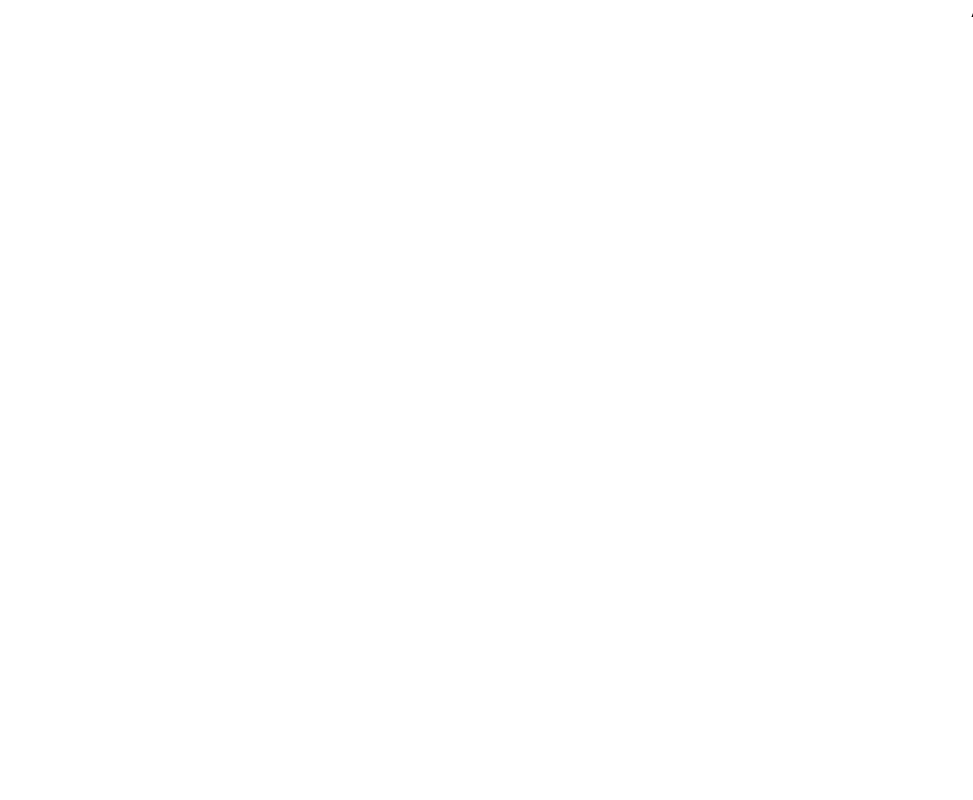
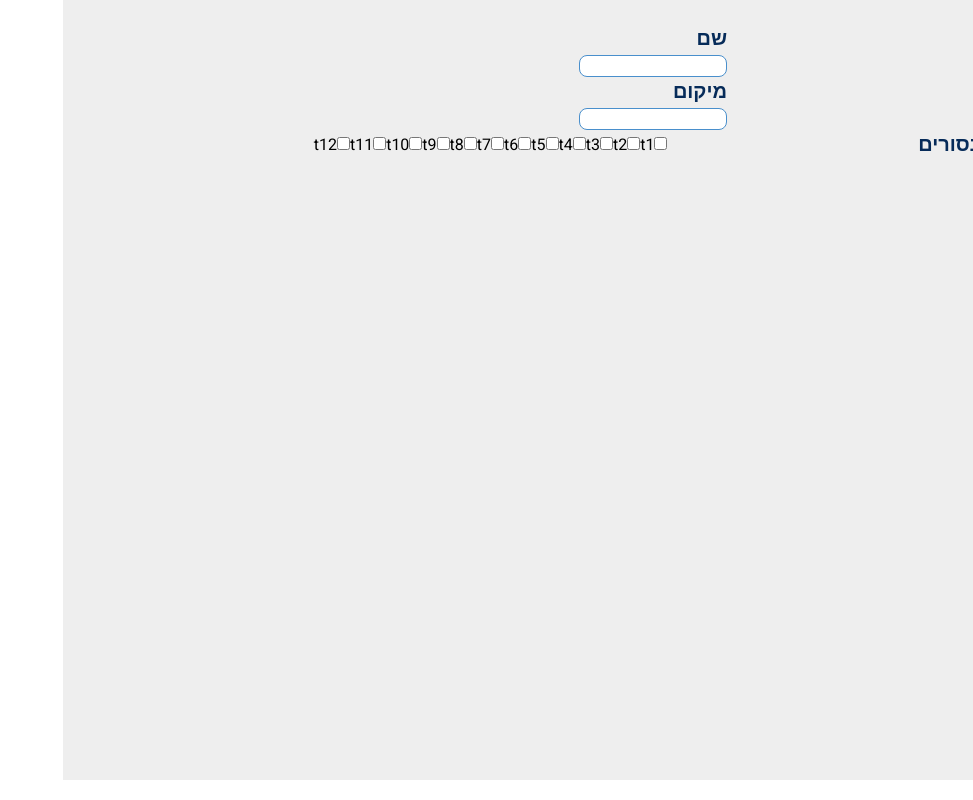
Before and after one commit to Practicum-Ariel/generator_control_client, a React (Vite) app: page /AddGenerator in a window 1280 px wide. Shown: the whole page, without its empty margins (307-1280 px from the left). Built offline with nearby package versions, Linux system fonts and the light colour scheme.

Commit message:
add new gen form

```diff
--- a/src/pages/AddGenerator/index.jsx
+++ b/src/pages/AddGenerator/index.jsx
@@ -1,7 +1,106 @@
-import React from 'react';
+import React, { useEffect, useState } from 'react';
+import styles from './style.module.css'
+//import axios from 'axios';
+import { apiReq } from '../../helpers/apiReq';
 
 function AddGenerator() {
-  return <form>AddGenerator</form>;
+
+
+  const [sensorsList, setSensorsList] = useState([
+    {name: "t1", id: "1234"},
+    {name: "t2", id: "2234"},
+    {name: "t3", id: "3234"},
+    {name: "t4", id: "4234"},
+    {name: "t5", id: "5234"},
+    {name: "t6", id: "6234"},
+    {name: "t7", id: "7234"},
+    {name: "t8", id: "8234"},
+    {name: "t9", id: "9234"},
+    {name: "t10", id: "1134"},
+    {name: "t11", id: "1334"},
+    {name: "t12", id: "1434"},
+  ])//{sensor name, senosr id, optionally - type}
+
+  const [name, setName] = useState('');
+  const [location, setLocation] = useState('');
+  const [selectedSensors, setSelectedSensors] = useState([])
+
+  //const sensorsListUrl = ""
+  const addGenUrl = "http://localhost:3000/api/gen"
+
+  useEffect(() => {
+    //axios.get(sensorsListUrl).then(res => setSensorsList(res.data))
+    //apiReq({})
+  },[])
+
+  const handleSubmit = (e) => {
+    e.preventDefault();
+
+    console.log(selectedSensors)
+    //const result = apiReq({url: addGenUrl, method:  "POST", data: {name, location, sensors: selectedSensors} })
+    apiReq({url: addGenUrl, method:  "POST", data: {name, location, sensorsIds: selectedSensors} })
+    .then(res => console.log(res))
+
+
+    // console.log({
+    //   name,
+    //   location,
+    //   sensors: selectedSensors,
+    // });
+    // const formData = new FormData(e.target)
+    // const objFormData = Object.fromEntries(formData)
+  }
+
+  const handleSensorChange = (sensorId) => {
+    if (selectedSensors.includes(sensorId)) {
+      setSelectedSensors(selectedSensors.filter((id) => id !== sensorId));
+    } else {
+      setSelectedSensors([...selectedSensors, sensorId]);
+    }
+  }
+
+  return <form className={styles.newGenForm} onSubmit={handleSubmit}>
+    AddGenerator
+    <div className={styles.formRow}>
+      <label>
+        <h2>שם</h2>
+        <input type="text" name='nameInput' onChange={(e) => setName(e.target.value)}/>
+      </label>
+    </div>
+    <div className={styles.formRow}>
+      <label>
+          <h2>מיקום</h2>
+          <input type="text" name='locationInput' onChange={(e) => setLocation(e.target.value)}/>
+      </label>
+    </div>
+    <div className={styles.formRow}>
+      <h2>סנסורים</h2>
+      <div className={styles.formRow}>
+        {sensorsList.map(s =>
+          <div key={s.id}  className={styles.sensorSelect}>
+            <label>
+              <input
+                type="checkbox"
+                value={s.id}
+                checked={selectedSensors.includes(s.id)}
+                onChange={() => handleSensorChange(s.id)}
+              />
+              {s.name}
+            </label>
+          </div>)
+        }
+      </div>
+    </div>
+    <div className={styles.selectedRow}>
+        <h2>נבחרו</h2>
+      <div className={styles.selected}>
+        {selectedSensors.map(s => s + " ")}
+      </div>
+    </div>
+    <div className={styles.btnRow}>
+      <button type="submit">אישור</button>
+    </div>
+  </form>;
 }
 
 export default AddGenerator;
--- /dev/null
+++ b/src/pages/AddGenerator/style.module.css
@@ -0,0 +1,22 @@
+.newGenForm{
+    width: 100%;
+    height: calc(100vh - 20px);
+    background-color: #eee;
+}
+
+.formRow{
+    display: flex;
+    align-items: center;
+    justify-content: space-evenly;
+}
+
+.selectedRow{
+    display: flex;
+
+}
+
+.selected{
+    flex-grow: 1;
+    display: flex;
+    justify-content: center;
+}
--- /dev/null
+++ b/src/test/Natan/index.jsx
@@ -0,0 +1,14 @@
+import AddGenerator from '../../pages/AddGenerator'
+import styles from './style.module.css'
+
+
+// creator: Aviad
+// props: { title: string }
+export default function Natan() {
+  return (
+     <div className={styles.natan}>
+        Natan
+        <AddGenerator/>
+    </div>
+  )
+}
```
Also changed, not shown: src/test/index.jsx (+3 -0 lines), src/test/Natan/style.module.css (added), 1 other file (tests, documents, lock files or other folders).
